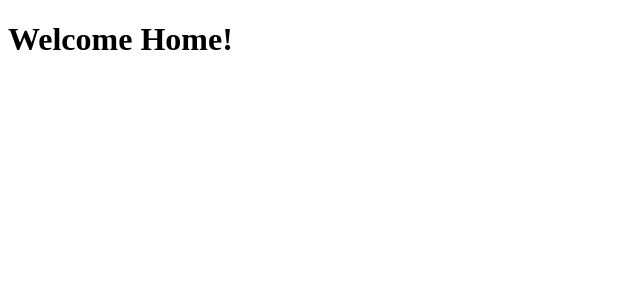
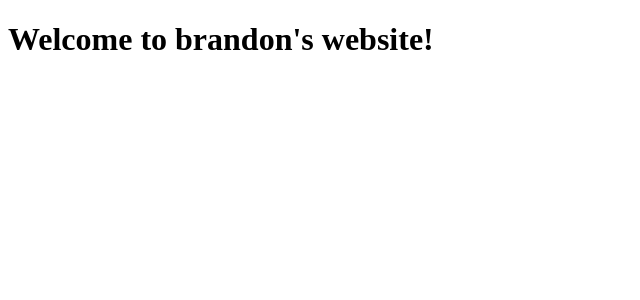
Before and after one commit to brandonhuynh1/next-hello-world, a Next.js app: page / in a window 1280 px wide. Shown: the top 300 px of the page, without its empty margins (0-640 px from the left). Built offline with nearby package versions, Linux system fonts and the light colour scheme.

Commit message:
Changed homepage

```diff
--- a/src/app/page.tsx
+++ b/src/app/page.tsx
@@ -1,3 +1,3 @@
 export default function Home() {
-  return <h1>Welcome Home!</h1>;
+  return <h1>Welcome to brandon's website!</h1>;
 }
```
